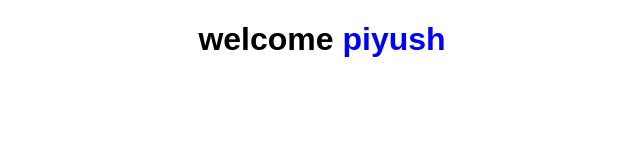
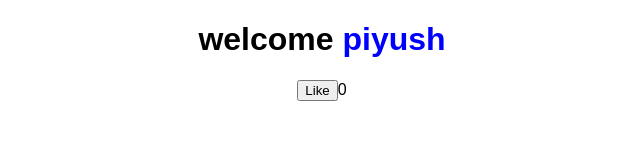
Before and after one commit to piyush4for/react_basic, a React (Create React App) app: page / in a window 1280 px wide. Shown: the top 160 px of the page, without its empty margins (318-958 px from the left). Built offline with nearby package versions, Linux system fonts and the light colour scheme.

Commit message:
useState

```diff
--- a/src/App.js
+++ b/src/App.js
@@ -1,13 +1,23 @@
+import React, { useState } from "react";
 import "./styles.css";
 
-var text = "piyush";
-var color = "blue";
 export default function App() {
+  var text = "piyush";
+  var color = "blue";
+
+  const [likeCounter, setCounterValue] = useState(0);
+
+  function likeEvent() {
+    setCounterValue(likeCounter + 1);
+  }
+
   return (
     <div className="App">
       <h1>
-        welcome <span style={{ color: "blue" }}>{text}</span>
+        welcome <span style={{ color: color }}>{text}</span>
       </h1>
+      <button onClick={likeEvent}>Like</button>
+      {likeCounter}
     </div>
   );
 }
@@ -16,4 +26,6 @@ export default function App() {
  * things to notice
  * class-> className
  * style->taken as object
+ *
+ * VISER -- view -> event -> state -> render in event handler
  */
```
